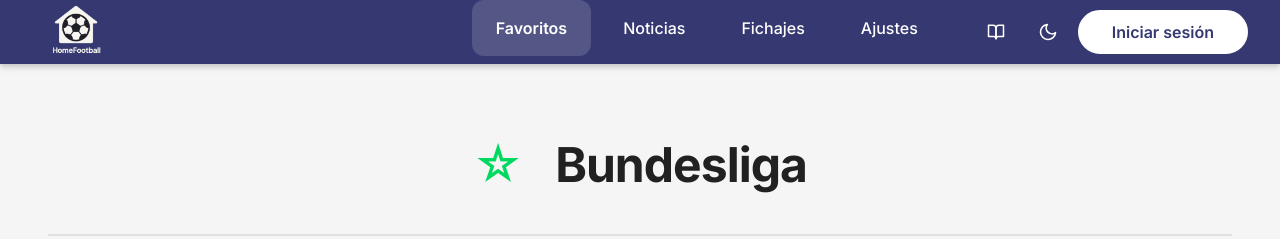
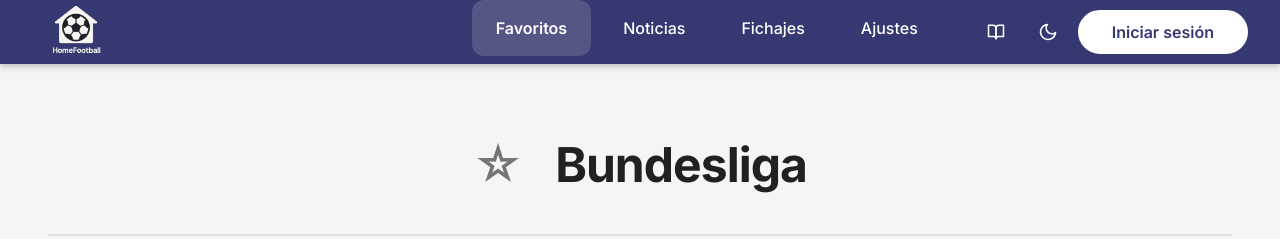
Before and after one commit to Fjrg0309/homefootball, an Angular app in the folder frontend/: page /liga/bundesliga in a window 1280 px wide. Shown: the top 239 px of the page. Built offline with nearby package versions, Linux system fonts and the light colour scheme.

Commit message:
Función de favoritos hecha

```diff
--- a/frontend/src/app/pages/league-detail/league-detail.html
+++ b/frontend/src/app/pages/league-detail/league-detail.html
@@ -5,7 +5,14 @@
 
     <!-- Título de la liga -->
     <header class="league-detail__header">
-      <span class="league-detail__icon">☆</span>
+      <button
+        class="league-detail__icon"
+        [class.league-detail__icon--active]="isFavorite()"
+        (click)="toggleFavorite()"
+        [attr.aria-label]="isFavorite() ? 'Quitar de favoritos' : 'Añadir a favoritos'"
+        type="button">
+        {{ isFavorite() ? '★' : '☆' }}
+      </button>
       <h1 class="league-detail__title">{{ leagueName() }}</h1>
     </header>
 
--- a/frontend/src/app/pages/league-detail/league-detail.scss
+++ b/frontend/src/app/pages/league-detail/league-detail.scss
@@ -47,11 +47,43 @@
 
   &__icon {
     font-size: 2.5rem; // 40px - Estrella destacada
-    color: var(--color-accent); // Verde para que destaque
+    color: var(--color-text-secondary, #666);
     line-height: 1;
+    background: none;
+    border: none;
+    padding: 0;
+    cursor: pointer;
+    transition: color var(--transition-base) var(--transition-ease),
+                transform var(--transition-base) var(--transition-ease);
 
     @include tablet {
       font-size: 3rem; // 48px
+    }
+
+    // Hover: amarillo poco saturado
+    &:hover {
+      color: #f4d03f; // Amarillo suave poco saturado
+      transform: scale(1.1);
+    }
+
+    // Activo (favorito): amarillo dorado
+    &--active {
+      color: #ffd700; // Dorado cuando está en favoritos
+
+      &:hover {
+        color: #ffed4e; // Amarillo más claro al hacer hover
+      }
+    }
+
+    &:active {
+      transform: scale(0.95);
+    }
+
+    // Accesibilidad
+    &:focus-visible {
+      outline: 2px solid var(--color-accent);
+      outline-offset: 4px;
+      border-radius: 4px;
     }
   }
 
--- a/frontend/src/app/pages/league-detail/league-detail.ts
+++ b/frontend/src/app/pages/league-detail/league-detail.ts
@@ -22,6 +22,9 @@
 
   // Signal para la liga actual
   league = signal<League | null>(null);
+
+  // Signal para estado de favorito
+  isFavorite = signal<boolean>(false);
 
   // Computed para el nombre de la liga
   leagueName = computed(() => this.league()?.name || 'Liga seleccionada');
@@ -71,6 +74,66 @@
     };
 
     this.league.set(leagues[id] || { id, name: id, country: 'Desconocido' });
+
+    // Verificar si la liga está en favoritos
+    this.checkFavoriteStatus(id);
+  }
+
+  /**
+   * Verificar si la liga actual está en favoritos
+   */
+  private checkFavoriteStatus(leagueId: string): void {
+    const favorites = this.getFavorites();
+    this.isFavorite.set(favorites.includes(leagueId));
+  }
+
+  /**
+   * Obtener lista de favoritos desde localStorage
+   */
+  private getFavorites(): string[] {
+    try {
+      const favoritesJson = localStorage.getItem('favorite-leagues');
+      return favoritesJson ? JSON.parse(favoritesJson) : [];
+    } catch (error) {
+      console.error('Error al leer favoritos:', error);
+      return [];
+    }
+  }
+
+  /**
+   * Guardar lista de favoritos en localStorage
+   */
+  private saveFavorites(favorites: string[]): void {
+    try {
+      localStorage.setItem('favorite-leagues', JSON.stringify(favorites));
+    } catch (error) {
+      console.error('Error al guardar favoritos:', error);
+    }
+  }
+
+  /**
+   * Toggle favorito - añadir o quitar liga de favoritos
+   */
+  toggleFavorite(): void {
+    const league = this.league();
+    if (!league) return;
+
+    const favorites = this.getFavorites();
+    const index = favorites.indexOf(league.id);
+
+    if (index > -1) {
+      // Quitar de favoritos
+      favorites.splice(index, 1);
+      this.isFavorite.set(false);
+      console.log(`${league.name} quitada de favoritos`);
+    } else {
+      // Añadir a favoritos
+      favorites.push(league.id);
+      this.isFavorite.set(true);
+      console.log(`${league.name} añadida a favoritos`);
+    }
+
+    this.saveFavorites(favorites);
   }
 
   // Navegación a secciones
```
